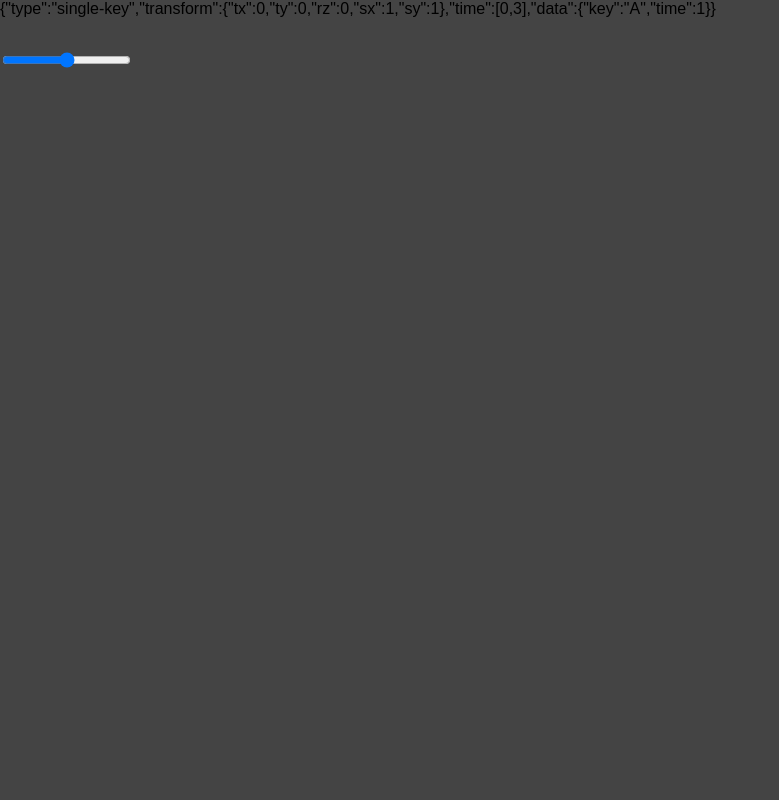
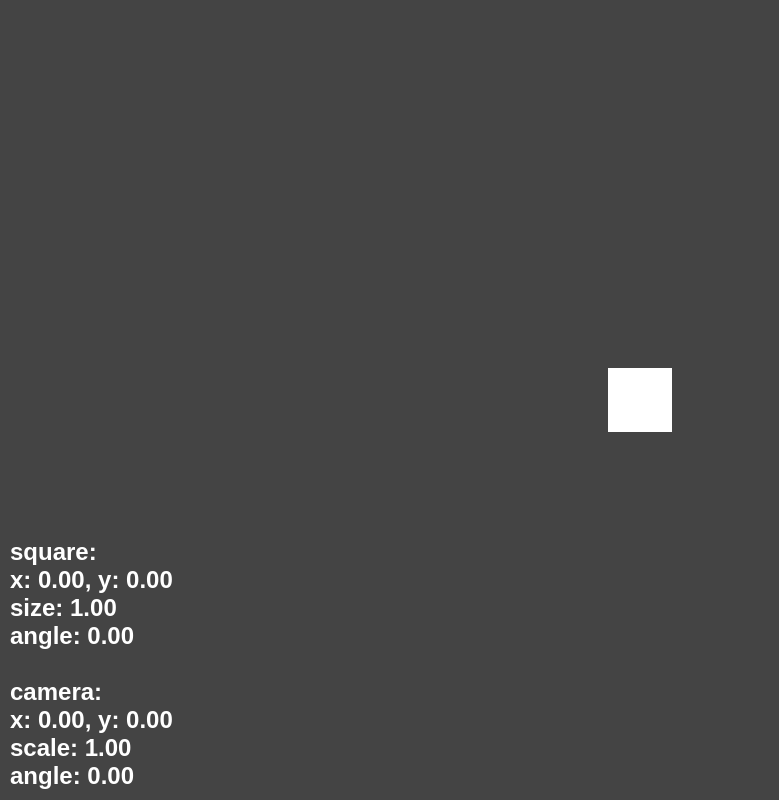
Before and after one commit to paperdave/phoenix-write, a website built with Vite: page index.html in a window 1280 px wide. Shown: the whole page, without its empty margins (0-779 px from the left). Built offline with nearby package versions, Linux system fonts and the light colour scheme.

Commit message:
work: canvas test

```diff
--- a/index.html
+++ b/index.html
@@ -10,7 +10,7 @@
     <div id="app"></div>
     <script type="module" src="/src/main.ts"></script>
 
-    <div style="position: absolute; top: 50px">
+    <!-- <div style="position: absolute; top: 50px">
       <div id="time"></div>
       <input type="range" min="-1" max="5" step="0.01" id="range" />
     </div>
@@ -22,6 +22,6 @@
         time.innerHTML = range.value;
         game.time = Number(range.value);
       });
-    </script>
+    </script> -->
   </body>
 </html>
--- a/src/game/game.ts
+++ b/src/game/game.ts
@@ -1,10 +1,15 @@
+import { updateDebug } from "../debug";
 import { Immutable } from "../typings/immutable";
-import { ComponentData, LevelData } from "../typings/level";
+import { ComponentData, LevelData, Transform } from "../typings/level";
 import { LevelComponent } from "./level-components/base-component";
 import { SingleKey } from "./level-components/single-key";
 
+const BASE_GAME_WIDTH = 20;
+
 export class Game {
   #root: HTMLElement;
+  #background: HTMLCanvasElement;
+  #backgroundCtx: CanvasRenderingContext2D;
   #time = -1;
 
   #visibleStartIndex = 0;
@@ -14,8 +19,29 @@ export class Game {
   #sortedComponentDataStart: Immutable<ComponentData>[];
   #sortedComponentDataEnd: Immutable<ComponentData>[];
 
+  #cameraTransform: Transform;
+  #testTransform: Transform = {
+    x: 0,
+    y: 0,
+    rz: 0,
+    sx: 1,
+    sy: 1,
+  };
+
   constructor(public level: Immutable<LevelData>, container: HTMLElement) {
     this.#root = document.createElement("capslaw");
+    this.#background = document.createElement("canvas");
+    this.#background.classList.add("full-screen");
+    this.#backgroundCtx = this.#background.getContext("2d")!;
+    this.#root.appendChild(this.#background);
+
+    this.#cameraTransform = {
+      x: 0,
+      y: 0,
+      sx: 1,
+      sy: 1,
+      rz: 0,
+    };
 
     // Sorted component data used to make update calls way faster
     this.#sortedComponentDataStart = [...level.components].sort(
@@ -27,15 +53,87 @@ export class Game {
 
     this.#visibleEndIndex = this.#sortedComponentDataEnd.length;
 
-    // Invoke Setter
+    container.appendChild(this.#root);
+
+    this.#background.width = this.#background.clientWidth;
+    this.#background.height = this.#background.clientHeight;
+
     this.time = 0;
 
-    container.appendChild(this.#root);
+    window.addEventListener("resize", () => {
+      this.#background.width = this.#background.clientWidth;
+      this.#background.height = this.#background.clientHeight;
+      this.drawBackground();
+    });
+
+    window.addEventListener("mousedown", (ev) => {
+      const draw = () => this.drawBackground();
+
+      const xf = ev.button === 0 ? this.#cameraTransform : this.#testTransform;
+      const mode = ev.shiftKey ? "scale" : ev.altKey ? "rotate" : "move";
+
+      function update(ev: MouseEvent) {
+        if (mode === "move") {
+          xf.x += ev.movementX / 100;
+          xf.y += ev.movementY / 100;
+        } else if (mode === "scale") {
+          xf.sx += ev.movementX / 100;
+          xf.sy += ev.movementX / 100;
+        } else if (mode === "rotate") {
+          xf.rz += ev.movementX / 100;
+        }
+        draw();
+      }
+
+      function end(ev: MouseEvent) {
+        window.removeEventListener("mousemove", update);
+        window.removeEventListener("mouseup", end);
+      }
+
+      window.addEventListener("mousemove", update);
+      window.addEventListener("mouseup", end);
+    });
   }
 
   private createComponent(component: Immutable<ComponentData>) {
     const componentInstance = new SingleKey(component, this.#root);
     this.#visibleComponentInstances.push(componentInstance);
+  }
+
+  private drawBackground() {
+    const ctx = this.#backgroundCtx;
+    const { width, height } = this.#background;
+    const camera = this.#cameraTransform;
+    const unit = Math.max(width, height) / BASE_GAME_WIDTH;
+
+    const obj: Transform = this.#testTransform;
+
+    ctx.clearRect(0, 0, width, height);
+    ctx.fillStyle = "white";
+    ctx.translate(width / 2, height / 2);
+    ctx.rotate(-camera.rz);
+    ctx.translate(-camera.x * unit, -camera.y * unit);
+    ctx.translate(obj.x * unit, obj.y * unit);
+    ctx.rotate(obj.rz);
+    ctx.fillRect(
+      -(unit * obj.sy) / 2 / camera.sx,
+      -(unit * obj.sy) / 2 / camera.sy,
+      (unit * obj.sx) / camera.sx,
+      (unit * obj.sy) / camera.sy
+    );
+    ctx.resetTransform();
+
+    updateDebug(`
+      square:
+      x: ${obj.x.toFixed(2)}, y: ${obj.y.toFixed(2)}
+      size: ${obj.sx.toFixed(2)}
+      angle: ${obj.rz.toFixed(2)}
+
+      camera:
+      x: ${camera.x.toFixed(2)}, y: ${camera.y.toFixed(2)}
+      scale: ${camera.sx.toFixed(2)}
+      angle: ${camera.rz.toFixed(2)}
+    `);
   }
 
   get time() {
@@ -137,5 +235,7 @@ export class Game {
     }
 
     this.#time = time;
+
+    this.drawBackground();
   }
 }
--- a/src/game/level-components/base-component.ts
+++ b/src/game/level-components/base-component.ts
@@ -11,8 +11,6 @@ export abstract class LevelComponent<T = unknown> {
     this.root = document.createElement("level-component");
     this.root.setAttribute("type", this.definition.type);
 
-    this.root.innerText = JSON.stringify(this.definition);
-
     container.appendChild(this.root);
   }
 
--- a/src/main.ts
+++ b/src/main.ts
@@ -7,8 +7,8 @@ const levelData: LevelData = {
     {
       type: "single-key",
       transform: {
-        tx: 0,
-        ty: 0,
+        x: 0,
+        y: 0,
         rz: 0,
         sx: 1,
         sy: 1,
@@ -22,8 +22,8 @@ const levelData: LevelData = {
     {
       type: "single-key",
       transform: {
-        tx: 0,
-        ty: 0,
+        x: 0,
+        y: 0,
         rz: 0,
         sx: 1,
         sy: 1,
--- a/src/style.css
+++ b/src/style.css
@@ -1,18 +1,36 @@
 body {
   margin: 0;
+  user-select: none;
 }
 #app {
   font-family: sans-serif;
   -webkit-font-smoothing: antialiased;
   -moz-osx-font-smoothing: grayscale;
 }
+#debug {
+  position: fixed;
+  bottom: 0;
+  left: 0;
+  padding: 10px;
+  font-size: 24px;
+  font-weight: bold;
+  color: white;
+  z-index: 1000;
+  font-family: sans-serif;
+  pointer-events: none;
+}
 
 capslaw {
-  display: flex;
-  flex-direction: column;
-
   position: absolute;
   width: 100%;
   height: 100%;
   background-color: #444;
 }
+
+.full-screen {
+  position: absolute;
+  top: 0;
+  left: 0;
+  width: 100%;
+  height: 100%;
+}
```
Also changed, not shown: src/typings/level.ts (+2 -13 lines).
